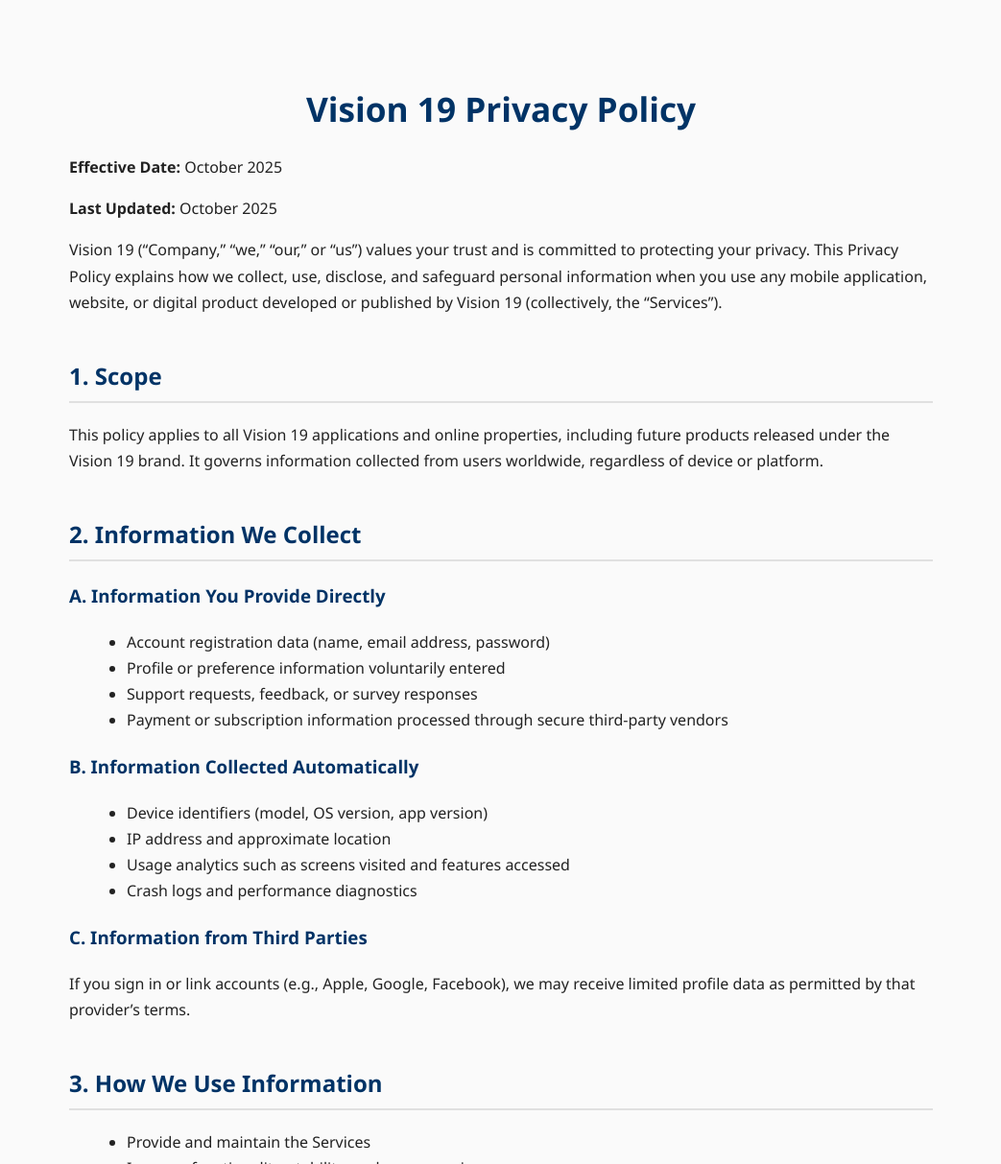
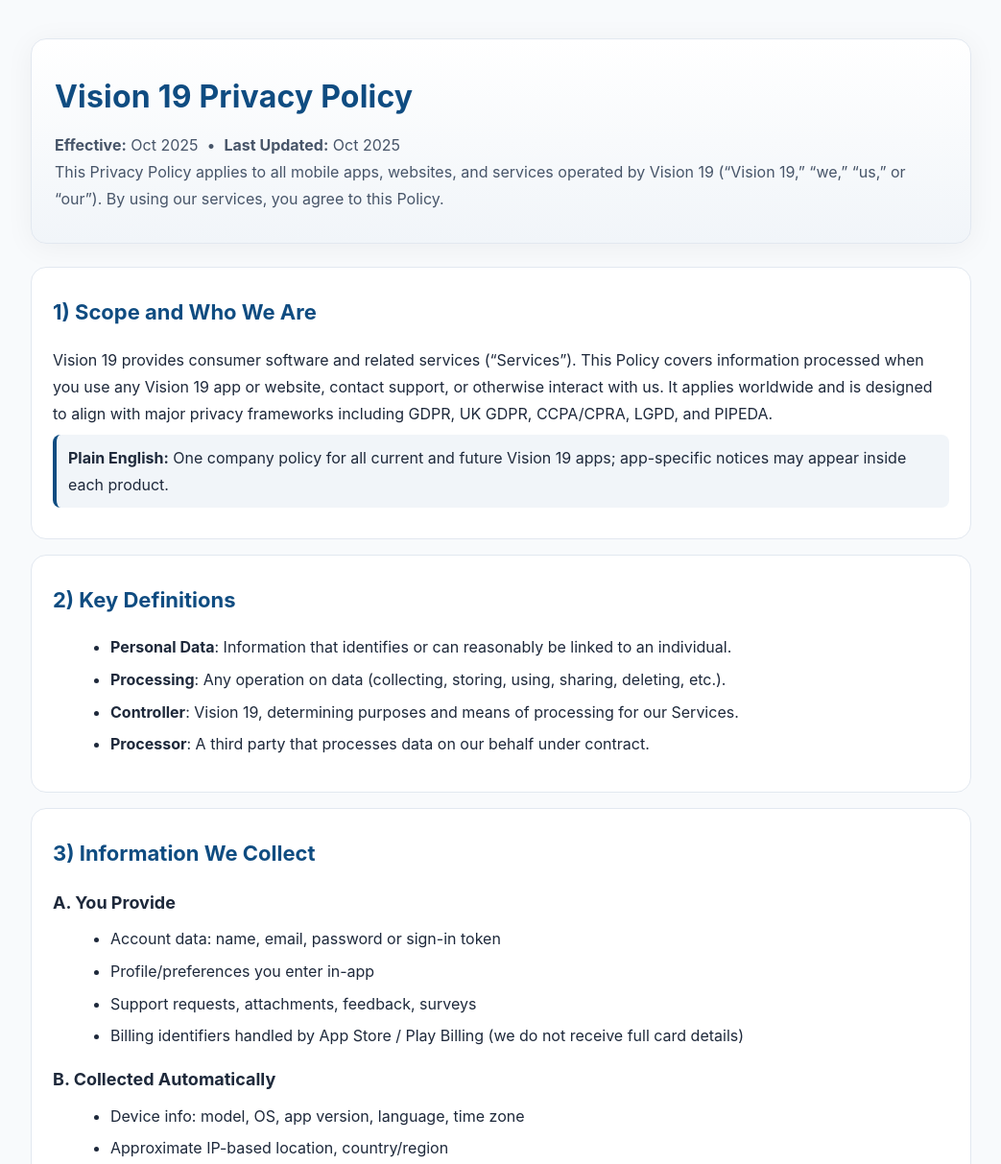
Before and after one commit to sahme209/vision19-privacy-policy, a plain HTML site: page index.html in a window 1280 px wide. Shown: the top 1213 px of the page at 96% size, without its empty margins (118-1161 px from the left). Drawn offline with Linux system fonts and the light colour scheme.

Commit message:
Revise privacy policy and enhance CSS styles
Updated the privacy policy and improved styling for better readability.

```diff
--- a/index.html
+++ b/index.html
@@ -2,113 +2,87 @@
 <html lang="en">
 <head>
   <meta charset="UTF-8" />
-  <meta name="viewport" content="width=device-width, initial-scale=1.0" />
-  <title>Vision 19 Privacy Policy</title>
+  <meta name="viewport" content="width=device-width, initial-scale=1" />
+  <title>Vision 19 • Privacy Policy</title>
+  <meta name="description" content="Privacy Policy for Vision 19 apps and websites" />
   <style>
-    body {
-      font-family: "Segoe UI", Helvetica, Arial, sans-serif;
-      line-height: 1.7;
-      color: #222;
-      background: #fafafa;
-      margin: 40px auto;
-      max-width: 900px;
-      padding: 20px;
+    :root{
+      --ink:#1e293b; --muted:#475569; --brand:#0f4c81; --bg:#f8fafc; --card:#ffffff; --line:#e2e8f0;
+      --radius:16px;
     }
-    h1, h2, h3 {
-      color: #003366;
+    *{box-sizing:border-box}
+    body{
+      margin:0; padding:40px 16px; background:var(--bg); color:var(--ink);
+      font: 16px/1.75 -apple-system,BlinkMacSystemFont,"Segoe UI",Roboto,Helvetica,Arial,"Apple Color Emoji","Segoe UI Emoji";
     }
-    h1 {
-      text-align: center;
-      font-size: 2.2em;
-      margin-bottom: 0.5em;
+    .wrap{max-width: 980px; margin:0 auto}
+    header{
+      background:linear-gradient(180deg,#ffffff, #f1f5f9);
+      border:1px solid var(--line); border-radius:var(--radius); padding:32px 24px; margin-bottom:24px;
+      box-shadow:0 4px 30px rgba(2,6,23,.05)
     }
-    h2 {
-      margin-top: 1.8em;
-      border-bottom: 2px solid #e0e0e0;
-      padding-bottom: 5px;
+    h1{margin:0 0 8px 0; font-size:32px; letter-spacing:.2px; color:var(--brand)}
+    .meta{color:var(--muted); margin:0}
+    main{display:grid; gap:16px}
+    section{
+      background:var(--card); border:1px solid var(--line); border-radius:var(--radius);
+      padding:24px 22px;
     }
-    ul {
-      margin-left: 20px;
-    }
-    a {
-      color: #0044cc;
-      text-decoration: none;
-    }
-    a:hover {
-      text-decoration: underline;
-    }
-    footer {
-      margin-top: 40px;
-      font-size: 0.9em;
-      color: #666;
-      border-top: 1px solid #ccc;
-      padding-top: 10px;
-    }
+    h2{margin:.2rem 0 1rem 0; font-size:22px; color:var(--brand)}
+    h3{margin:1rem 0 .5rem 0; font-size:18px}
+    p{margin:.5rem 0}
+    ul{margin:.25rem 0 .75rem 1.25rem}
+    li{margin:.35rem 0}
+    code,kbd{background:#f1f5f9; padding:.1rem .35rem; border-radius:6px; border:1px solid #e2e8f0; font-family:ui-monospace, SFMono-Regular, Menlo, Monaco, Consolas, "Liberation Mono", "Courier New", monospace}
+    table{width:100%; border-collapse:collapse; margin:.5rem 0 1rem 0}
+    th,td{border:1px solid var(--line); padding:.5rem .6rem; text-align:left; vertical-align:top}
+    small{color:var(--muted)}
+    a{color:#0b62d6; text-decoration:none} a:hover{text-decoration:underline}
+    footer{color:var(--muted); margin-top:20px; text-align:center}
+    .callout{background:#f1f5f9; border-left:4px solid var(--brand); padding:10px 12px; border-radius:8px; margin:.5rem 0}
   </style>
 </head>
 <body>
+  <div class="wrap">
+    <header>
       <h1>Vision 19 Privacy Policy</h1>
-  <p><strong>Effective Date:</strong> October 2025</p>
-  <p><strong>Last Updated:</strong> October 2025</p>
+      <p class="meta"><strong>Effective:</strong> Oct 2025 &nbsp;•&nbsp; <strong>Last Updated:</strong> Oct 2025</p>
+      <p class="meta">This Privacy Policy applies to all mobile apps, websites, and services operated by Vision 19 (“Vision 19,” “we,” “us,” or “our”). By using our services, you agree to this Policy.</p>
+    </header>
 
-  <p>Vision 19 (“Company,” “we,” “our,” or “us”) values your trust and is committed to protecting your privacy. This Privacy Policy explains how we collect, use, disclose, and safeguard personal information when you use any mobile application, website, or digital product developed or published by Vision 19 (collectively, the “Services”).</p>
+    <main>
+      <section id="scope">
+        <h2>1) Scope and Who We Are</h2>
+        <p>Vision 19 provides consumer software and related services (“Services”). This Policy covers information processed when you use any Vision 19 app or website, contact support, or otherwise interact with us. It applies worldwide and is designed to align with major privacy frameworks including GDPR, UK GDPR, CCPA/CPRA, LGPD, and PIPEDA.</p>
+        <div class="callout"><strong>Plain English:</strong> One company policy for all current and future Vision 19 apps; app-specific notices may appear inside each product.</div>
+      </section>
 
-  <h2>1. Scope</h2>
-  <p>This policy applies to all Vision 19 applications and online properties, including future products released under the Vision 19 brand. It governs information collected from users worldwide, regardless of device or platform.</p>
+      <section id="definitions">
+        <h2>2) Key Definitions</h2>
+        <ul>
+          <li><strong>Personal Data</strong>: Information that identifies or can reasonably be linked to an individual.</li>
+          <li><strong>Processing</strong>: Any operation on data (collecting, storing, using, sharing, deleting, etc.).</li>
+          <li><strong>Controller</strong>: Vision 19, determining purposes and means of processing for our Services.</li>
+          <li><strong>Processor</strong>: A third party that processes data on our behalf under contract.</li>
+        </ul>
+      </section>
 
-  <h2>2. Information We Collect</h2>
-  <h3>A. Information You Provide Directly</h3>
+      <section id="collection">
+        <h2>3) Information We Collect</h2>
+        <h3>A. You Provide</h3>
         <ul>
-    <li>Account registration data (name, email address, password)</li>
-    <li>Profile or preference information voluntarily entered</li>
-    <li>Support requests, feedback, or survey responses</li>
-    <li>Payment or subscription information processed through secure third-party vendors</li>
+          <li>Account data: name, email, password or sign-in token</li>
+          <li>Profile/preferences you enter in-app</li>
+          <li>Support requests, attachments, feedback, surveys</li>
+          <li>Billing identifiers handled by App Store / Play Billing (we do not receive full card details)</li>
         </ul>
-
-  <h3>B. Information Collected Automatically</h3>
+        <h3>B. Collected Automatically</h3>
         <ul>
-    <li>Device identifiers (model, OS version, app version)</li>
-    <li>IP address and approximate location</li>
-    <li>Usage analytics such as screens visited and features accessed</li>
-    <li>Crash logs and performance diagnostics</li>
+          <li>Device info: model, OS, app version, language, time zone</li>
+          <li>Approximate IP-based location, country/region</li>
+          <li>Usage analytics: screens, taps, session duration, feature adoption</li>
+          <li>Diagnostics: crash logs, performance and network error data</li>
         </ul>
-
-  <h3>C. Information from Third Parties</h3>
-  <p>If you sign in or link accounts (e.g., Apple, Google, Facebook), we may receive limited profile data as permitted by that provider’s terms.</p>
-
-  <h2>3. How We Use Information</h2>
+        <h3>C. From Third Parties (if you opt in)</h3>
         <ul>
-    <li>Provide and maintain the Services</li>
-    <li>Improve functionality, stability, and user experience</li>
-    <li>Communicate updates and respond to support requests</li>
-    <li>Comply with legal obligations and prevent misuse</li>
-    <li>Conduct internal analytics in aggregated, non-identifiable form</li>
-  </ul>
-  <p><strong>We do not sell, rent, or trade personal information.</strong></p>
-
-  <h2>4. Data Security</h2>
-  <p>We use industry-standard security measures including encryption in transit (HTTPS), role-based internal access, and ongoing vulnerability reviews. No online system is 100% secure, but we continuously improve our protections.</p>
-
-  <h2>5. Children’s Privacy</h2>
-  <p>Our Services are not directed to children under 13 years of age. We do not knowingly collect data from minors. If you believe a child has provided data, contact us immediately for deletion.</p>
-
-  <h2>6. Your Rights</h2>
-  <p>Depending on your region, you may have rights to access, correct, or delete your personal information, withdraw consent, or opt out of certain processing. To exercise these rights, contact us at <a href="mailto:support@vision19.com">support@vision19.com</a>.</p>
-
-  <h2>7. International Data Transfers</h2>
-  <p>Data may be stored or processed in multiple countries, including the U.S. We implement standard contractual clauses and safeguards to protect your information internationally.</p>
-
-  <h2>8. Data Disclosure</h2>
-  <p>We may disclose data to comply with legal requests, protect our rights or safety, or in connection with mergers or acquisitions, under confidentiality protections. We never disclose user data for advertising or profiling without consent.</p>
-
-  <h2>9. Changes to This Policy</h2>
-  <p>We may update this Privacy Policy from time to time. Updates will appear here with a revised “Last Updated” date. Major changes will be communicated in-app or via our website.</p>
-
-  <h2>10. Contact Us</h2>
-  <p><strong>Vision 19</strong><br>Atlanta, Georgia, United States<br>Email: <a href="mailto:support@vision19.com">support@vision19.com</a></p>
-
-  <footer>
-    <p>© 2025 Vision 19. All rights reserved.</p>
-  </footer>
-</body>
-</html>
+          <li>Sign-in providers (e.g., Apple):
```
Lines whose indentation alone changed are shown as unchanged.
